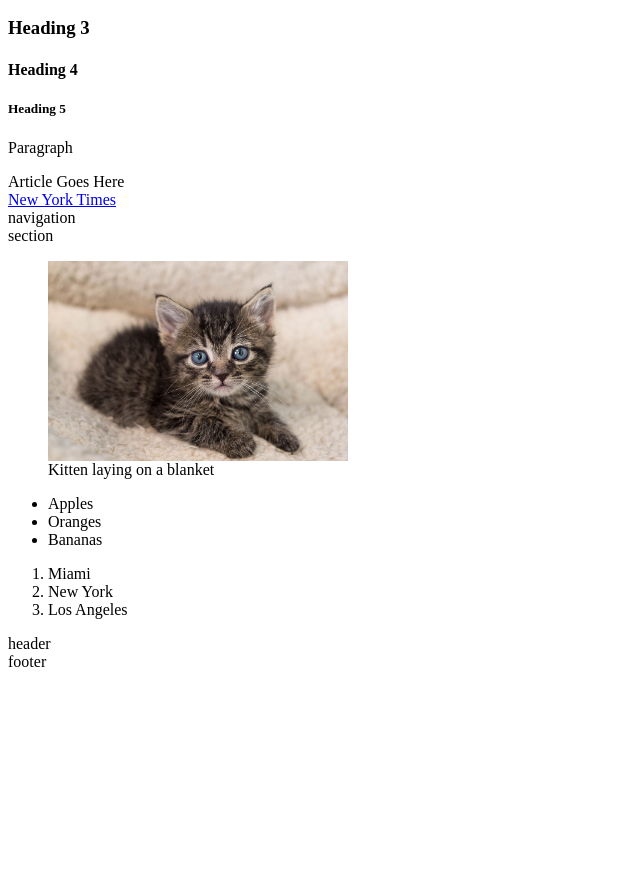
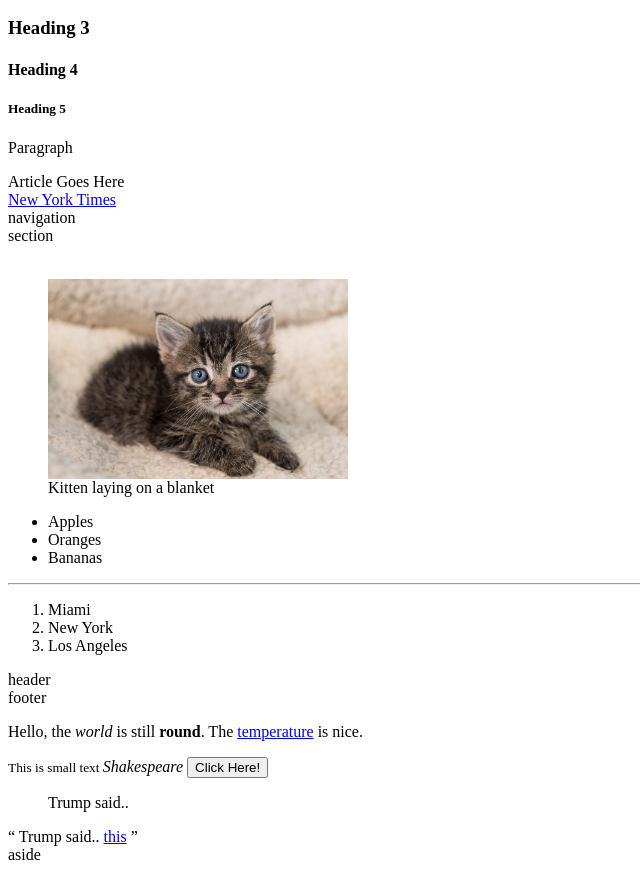
Before and after one commit to ithanlevenson/Web-Lab, a plain HTML site: page Homework/Demo/index.html in a window 1280 px wide. Shown: the part 96-968 px from the top of the page, without its empty margins (0-640 px from the left). Before the commit the page ends 800 px from the top, so only its background shows below. Drawn offline with Linux system fonts and the light colour scheme.

Commit message:
Added HTMLResume, finished Class Demo

```diff
--- a/Homework/Demo/index.html
+++ b/Homework/Demo/index.html
@@ -8,38 +8,76 @@
     <h3>Heading 3</h3>
     <h4>Heading 4</h4>
     <h5>Heading 5</h5>
+
     <p>
       Paragraph
     </p>
+
     <article>
       Article Goes Here
     </article>
+
     <a href="https://nytimes.com" target="_blank"> New York Times</a>
+
     <nav>
       navigation
     </nav>
+
     <section>
       section
     </section>
+
+    <br>
+
     <figure>
       <img src="images/kitty.jpg" alt="Kitten on a blanket" width = "300">
       <figcaption> Kitten laying on a blanket</figcaption>
     </figure>
+
     <ul>
       <li>Apples</li>
       <li>Oranges</li>
       <li>Bananas</li>
     </ul>
+
+    <hr>
+
     <ol>
       <li>Miami</li>
       <li>New York</li>
       <li>Los Angeles</li>
     </ol>
+
     <header>
       header
     </header>
+
     <footer>
       footer
     </footer>
+
+    <p>Hello, the <em>world</em> is still <strong>round</strong>.
+      The <a href="https://wunderground.com" target="_blank"> temperature</a> is nice.
+    </p>
+
+    <small>This is small text
+    </small>
+
+    <cite>Shakespeare</cite>
+
+    <button type="button" name="button">Click Here!</button>
+
+    <blockquote>
+      Trump said..
+    </blockquote>
+
+    <q>
+      Trump said.. <a href="https://google.com">this</a>
+    </q>
+
+    <aside>
+      aside
+    </aside>
+
   </body>
-</html> <!-- 1/23/18 finished -->
+</html>
```
Also changed, not shown: Homework/HTMLResume/index.html (added, +10 -0 lines).
